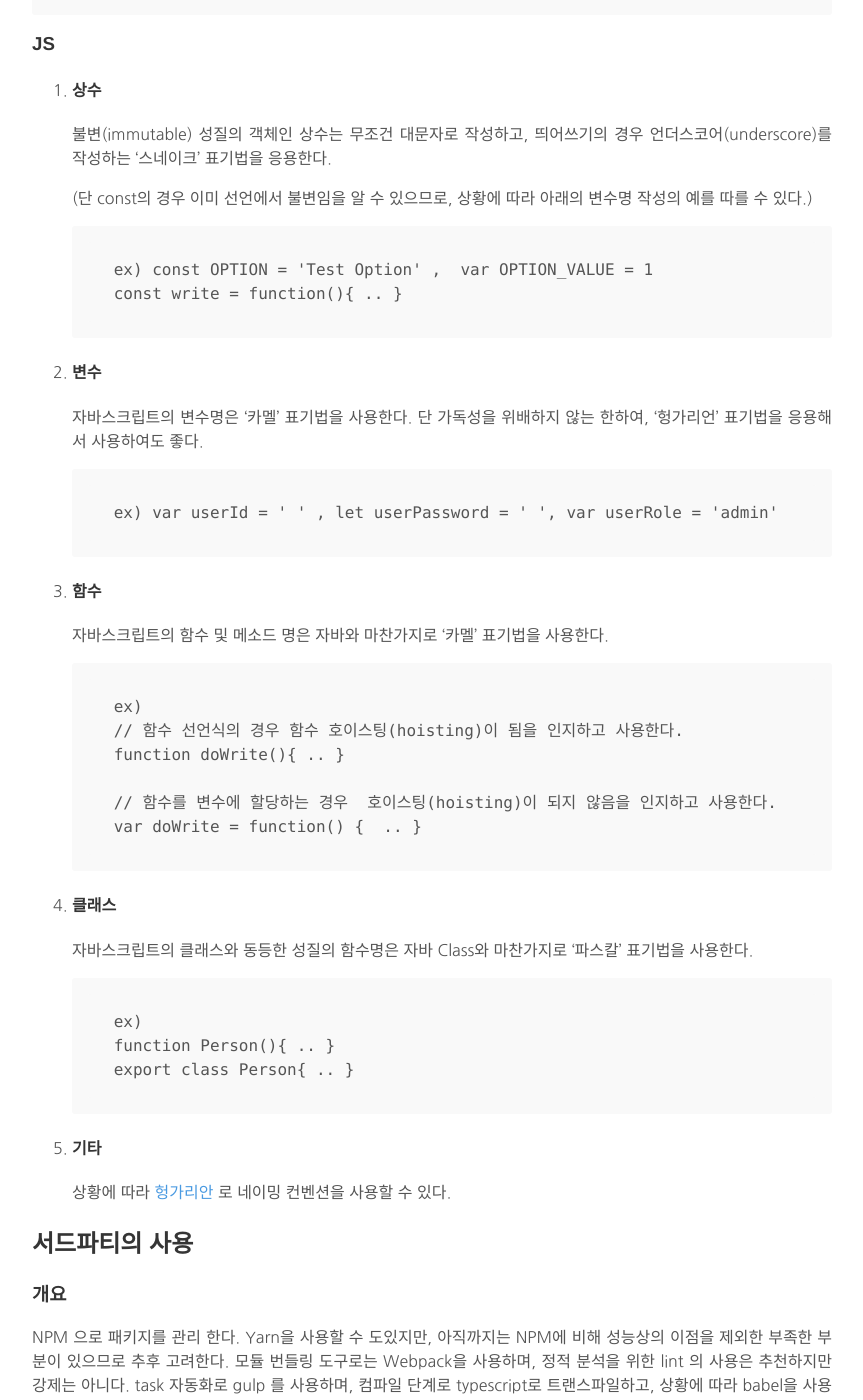
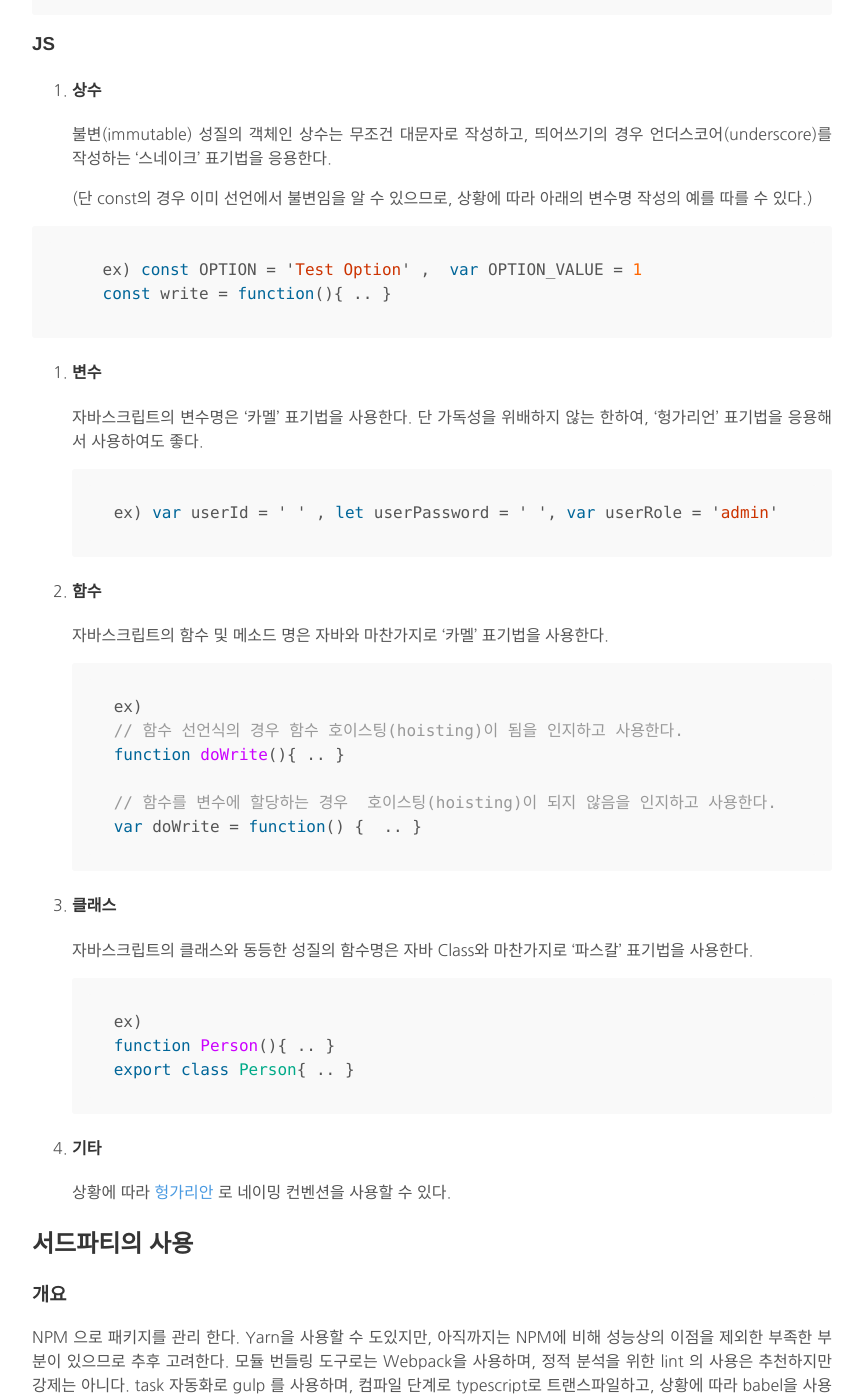
Before and after one commit to glqdlt/glqdlt.github.io, a Jekyll site: the page built from _posts/2018-03-16-개인적인 개발 규칙.md, in a window 1280 px wide and 1400 px high, scrolled down 765 px. Shown: the whole window, without its empty margins (208-1071 px from the left). Built offline with Jekyll 4.4.1, drawn with Linux system fonts in a browser that asks for light colours; comment, search, counter and statistics services are not loaded; some of the changed text lies outside the part shown.

Commit message:
code color style

````diff
--- a/_posts/2018-03-16-개인적인 개발 규칙.md
+++ b/_posts/2018-03-16-개인적인 개발 규칙.md
@@ -19,7 +19,9 @@ ES6 코드 스타일을 지향하고, 될 수 있으면 타입 스크립트를
 
 css 선택자는 '[케밥 표기법](http://wiki.c2.com/?KebabCase)'으로 작성한다.
 
-    ex ) class="btn-default" , id="first-input"
+```css
+ex ) class="btn-default" , id="first-input"
+```
 
 ### JS
 
@@ -29,33 +31,41 @@ css 선택자는 '[케밥 표기법](http://wiki.c2.com/?KebabCase)'으로 작
     (단 const의 경우 이미 선언에서 불변임을 알 수 있으므로, 상황에 따라 아래의 변수명 작성의 예를 따를 수 있다.)
 
 
-        ex) const OPTION = 'Test Option' ,  var OPTION_VALUE = 1
-        const write = function(){ .. }
+```javascript
+    ex) const OPTION = 'Test Option' ,  var OPTION_VALUE = 1
+    const write = function(){ .. }
+```
 
 2. #### 변수
 
     자바스크립트의 변수명은 '카멜' 표기법을 사용한다. 단 가독성을 위배하지 않는 한하여,  '헝가리언' 표기법을 응용해서 사용하여도 좋다.
 
-        ex) var userId = ' ' , let userPassword = ' ', var userRole = 'admin'
+    ```javascript
+    ex) var userId = ' ' , let userPassword = ' ', var userRole = 'admin'
+    ```
 
 3. #### 함수
 
     자바스크립트의 함수 및 메소드 명은 자바와 마찬가지로 '카멜' 표기법을 사용한다.
 
-        ex)
-        // 함수 선언식의 경우 함수 호이스팅(hoisting)이 됨을 인지하고 사용한다.
-        function doWrite(){ .. }
+    ```javascript
+    ex)
+    // 함수 선언식의 경우 함수 호이스팅(hoisting)이 됨을 인지하고 사용한다.
+    function doWrite(){ .. }
 
-        // 함수를 변수에 할당하는 경우  호이스팅(hoisting)이 되지 않음을 인지하고 사용한다.
-        var doWrite = function() {  .. }
+    // 함수를 변수에 할당하는 경우  호이스팅(hoisting)이 되지 않음을 인지하고 사용한다.
+    var doWrite = function() {  .. }
+    ```
 
 4. #### 클래스
 
     자바스크립트의 클래스와 동등한 성질의 함수명은 자바 Class와 마찬가지로 '파스칼' 표기법을 사용한다.
 
-        ex)
-        function Person(){ .. }
-        export class Person{ .. }
+    ```javascript
+    ex)
+    function Person(){ .. }
+    export class Person{ .. }
+    ```
 
 5. #### 기타
 
````
